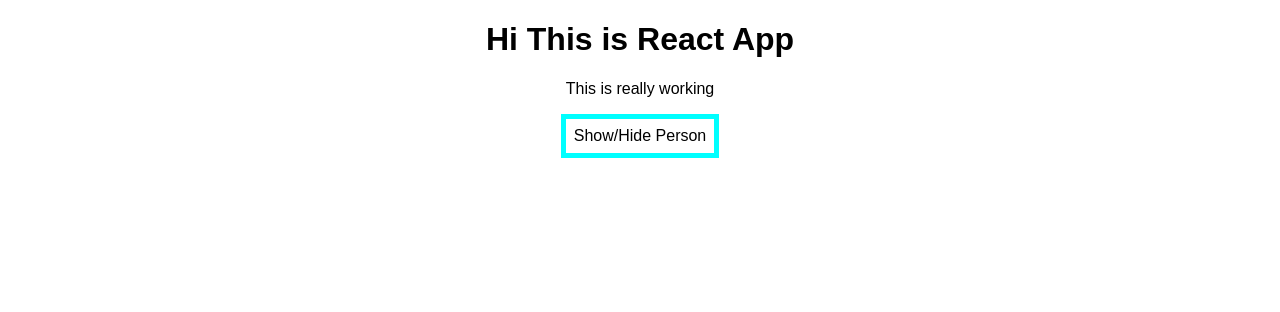
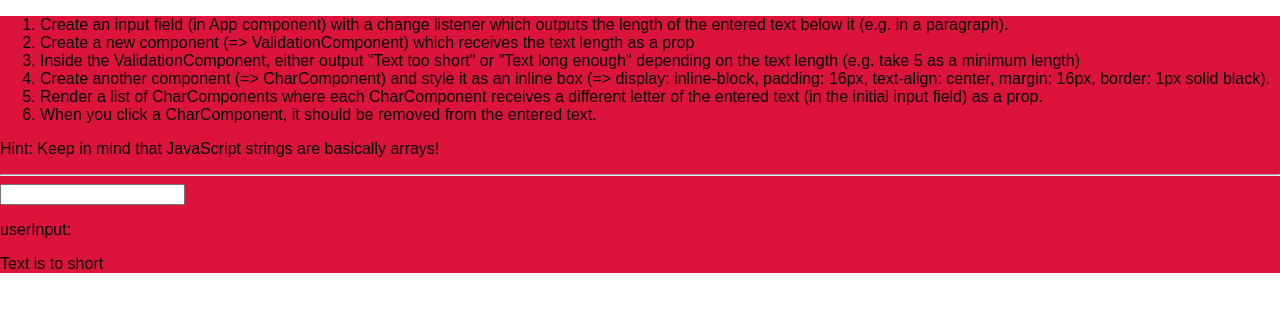
Before and after one commit to Nachiket75/ReactIntro, a React (Create React App) app: page / in a window 1280 px wide. Shown: the top 312 px of the page. Built offline with nearby package versions, Linux system fonts and the light colour scheme.

Commit message:
Assignments 2 use of conditonal statement

```diff
--- a/src/App.css
+++ b/src/App.css
@@ -1,5 +1,5 @@
 .App {
-  text-align: center;
+  background-color: crimson;
 }
 
 /* .App-logo {
--- a/src/App.js
+++ b/src/App.js
@@ -1,120 +1,58 @@
 import React, { Component } from 'react';
 // import logo from './logo.svg';
 import './App.css';
-import Person from './Person/Person';
+import Validation from './Validation/Validation'
+import Char from './Char/Char'
+
 
 class App extends Component {
   state = {
-    persons: [
-      {id:1, name:'Nachi', age:25},
-      {id:2, name:'Adi', age:28},
-      {id:3, name:'Reva', age:54},
-      {id:4, name:'Shashi', age:61}
-    ],
-    showPersons:false
+    userInput :''
+  }
+  inputChangeHandler=(event)=>{
+    this.setState({userInput : event.target.value});
+    console.log(this.state.userInput);
   }
 
-  switchNameHandler = (newName) => {
-    this.setState(
-     {
-      persons: [
-        {name:newName, age:25},
-        {name:'Aditya Natekar', age:28},
-        {name:'Revati Natekar', age:54},
-        {name:'Shashikant Natekar', age:61}
-      ]
-     }
-    )
+  deleteCharHandler=(index)=>{
+    const text = this.state.userInput.split('');
+    text.splice(index,1);
+    const updatedText = text.join('');
+    this.setState({userInput:updatedText});
   }
 
-  nameChangeHandler = (event,id) =>{
-    console.log(id)
-    const personIndex = this.state.persons.findIndex(per =>{
-      return per.id === id;
-    })
-    console.log(personIndex)
-    //taking record of specific person
-    const person = {
-      ...this.state.persons[personIndex]
-    }
-    //above statment since state contains objects of each person enclosed in {} we have to enclosed specific person in object using above syntax
-    person.name = event.target.value;
-
-    //creating copy of person array
-    const allPersons = [...this.state.persons];
-    //we have updated specific person name using persons index
-    allPersons[personIndex] = person
-
-    this.setState({persons:allPersons});
-
-  }
-
-  togglePersonHandler = () =>{
-    const toggleStatus = this.state.showPersons;
-    this.setState({showPersons:!toggleStatus});
-
-  }
-
-  deleteNameHandler = (personIndex) =>{
-    // const persons = this.state.persons.slice() This will create copy of array in person variable but below
-    //  method is efficient
-    const persons = [...this.state.persons];
-    persons.splice(personIndex,1);
-    this.setState({persons:persons})
-
-  }
-  render() {
-    const style ={
-        backgroundColor:"white",
-        border: '5px solid cyan',
-        font:'inherit',
-        padding:'8px',
-        margin:'auto 10px',
-        cursor:'pointer'
-
-
-    }
-    // Method 2 to toggle Persons pure javascript way
-    let personsState = null;
-    if(this.state.showPersons){
-     personsState =(
-      <div>
-         {
-           // looping in react is done using sytax as shown below
-           this.state.persons.map((person,index)=>{
-            return <Person
-                name= {person.name}
-                age={person.age}
-                key={person.id}
-                // click = {this.deleteNameHandler.bind(this,index)} you can do using bind or arrow func as given below
-                click = {()=>this.deleteNameHandler(index)}
-                nameChange ={(event)=>this.nameChangeHandler(event,person.id)}
-
-              />
-              })
-         }
-      </div>
-    );
-  }
-
-
+    render() {
+      const charList = this.state.userInput.split('').map((ch,index) =>{
+        return <Char
+         character = {ch}
+         clicked = {()=>this.deleteCharHandler(index)}
+        />
+      })
+      // split will create one char of string and convert it into javascript array in charList
 
 
     return (
 
       <div className="App">
-        <h1>Hi This is React App</h1>
-        <p>This is really working</p>
-        <button
-          style = {style}
-          // this is called inline css style
-          onClick ={this.togglePersonHandler} >Show/Hide Person
-        </button>
-        {personsState}
-
+        <ol>
+          <li>Create an input field (in App component) with a change listener which outputs the length of the entered text below it (e.g. in a paragraph).</li>
+          <li>Create a new component (=> ValidationComponent) which receives the text length as a prop</li>
+          <li>Inside the ValidationComponent, either output "Text too short" or "Text long enough" depending on the text length (e.g. take 5 as a minimum length)</li>
+          <li>Create another component (=> CharComponent) and style it as an inline box (=> display: inline-block, padding: 16px, text-align: center, margin: 16px, border: 1px solid black).</li>
+          <li>Render a list of CharComponents where each CharComponent receives a different letter of the entered text (in the initial input field) as a prop.</li>
+          <li>When you click a CharComponent, it should be removed from the entered text.</li>
+        </ol>
+        <p>Hint: Keep in mind that JavaScript strings are basically arrays!</p>
+        <hr/>
+        <input type="text"
+          onChange={(event)=>this.inputChangeHandler(event)}
+          value={this.state.userInput} />
+        <p>userInput:{this.state.userInput}</p>
+        <Validation inputLen = {this.state.userInput.length}/>
+        {charList}
       </div>
     );
-   // return React.createElement('div',{className:'App'}, React.createElement('h1',null,'Does This work now'));  lecture 30:understanding jsx
+
   }
 }
 
--- /dev/null
+++ b/src/Char/Char.js
@@ -0,0 +1,20 @@
+import React from 'react'
+
+const char= (props)=>{
+    const style = {
+        display:'inline-block',
+        padding:'16px',
+        textAlign:'center',
+        margin:'16px',
+        border:'2px solid cyan'
+    }
+
+    return(
+        <div style={style} onClick={props.clicked}>
+            {props.character}
+
+        </div>
+    )
+
+}
+export default char;
--- a/src/Person/Person.css
+++ /dev/null
@@ -1,10 +0,0 @@
-.Person
-{
-    width: 60%;
-    margin: 20px auto;
-    border: 2px solid #eee;
-    box-shadow: 0 2px 3px #ccc;
-    padding: 8px;
-    text-align: center;
-
-}
--- a/src/Person/Person.js
+++ /dev/null
@@ -1,17 +0,0 @@
-import React from 'react'
-import './Person.css'
-// import .css file is called external css style
-const person = (props)=>{
-    return (
-        <div className="Person">
-            <p onClick={props.click}>I'm {props.name} and I'm {props.age} years old </p>
-            {/* props.click will execute switchandler function of app.js from here when paragraph is clicked*/}
-            <p>{props.children}</p>
-            <input type="text" onChange={props.nameChange} value={props.name}></input>
-        </div>
-
-    )
-    //{Math.floor(Math.random()*30)} years old
-};
-
-export default person;        //This file is imported in app.js
--- /dev/null
+++ b/src/Validation/Validation.js
@@ -0,0 +1,27 @@
+import React from 'react'
+
+const validation = (props) =>{
+    let validationMessage = 'Text is to short';
+    if(props.inputLen > 5){
+        validationMessage = 'Text is long enough'
+    }
+
+
+    return(
+        <div>
+            {/* Method 1:
+             <p>Text length :{props.inputLen}</p>
+            {
+             props.inputLen > 5?
+             <p>Text is long enough</p>
+             :<p>Text is to short</p>
+
+            } */}
+
+            <p>{validationMessage}</p>
+        </div>
+    )
+
+}
+
+export default validation;
```
